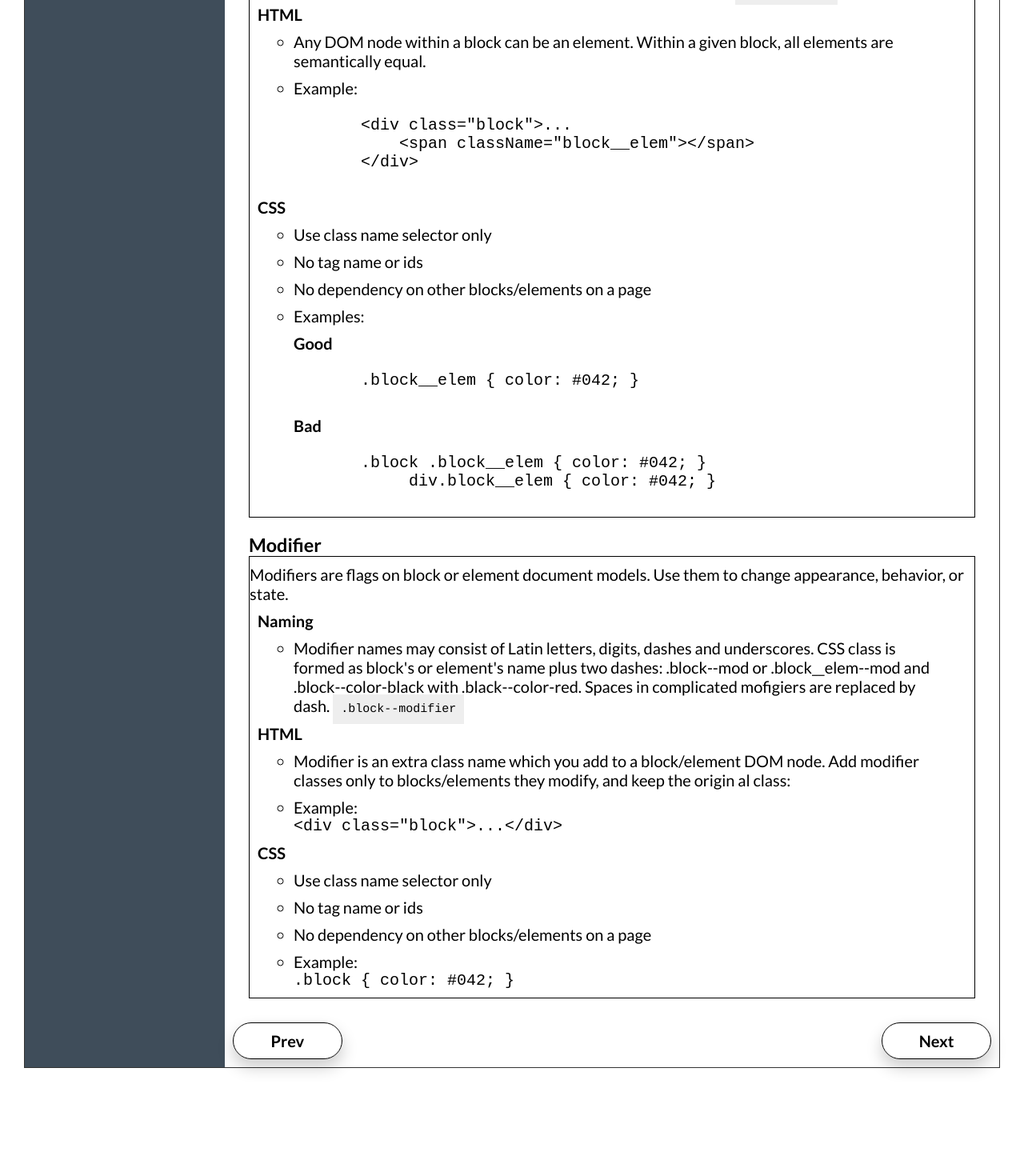
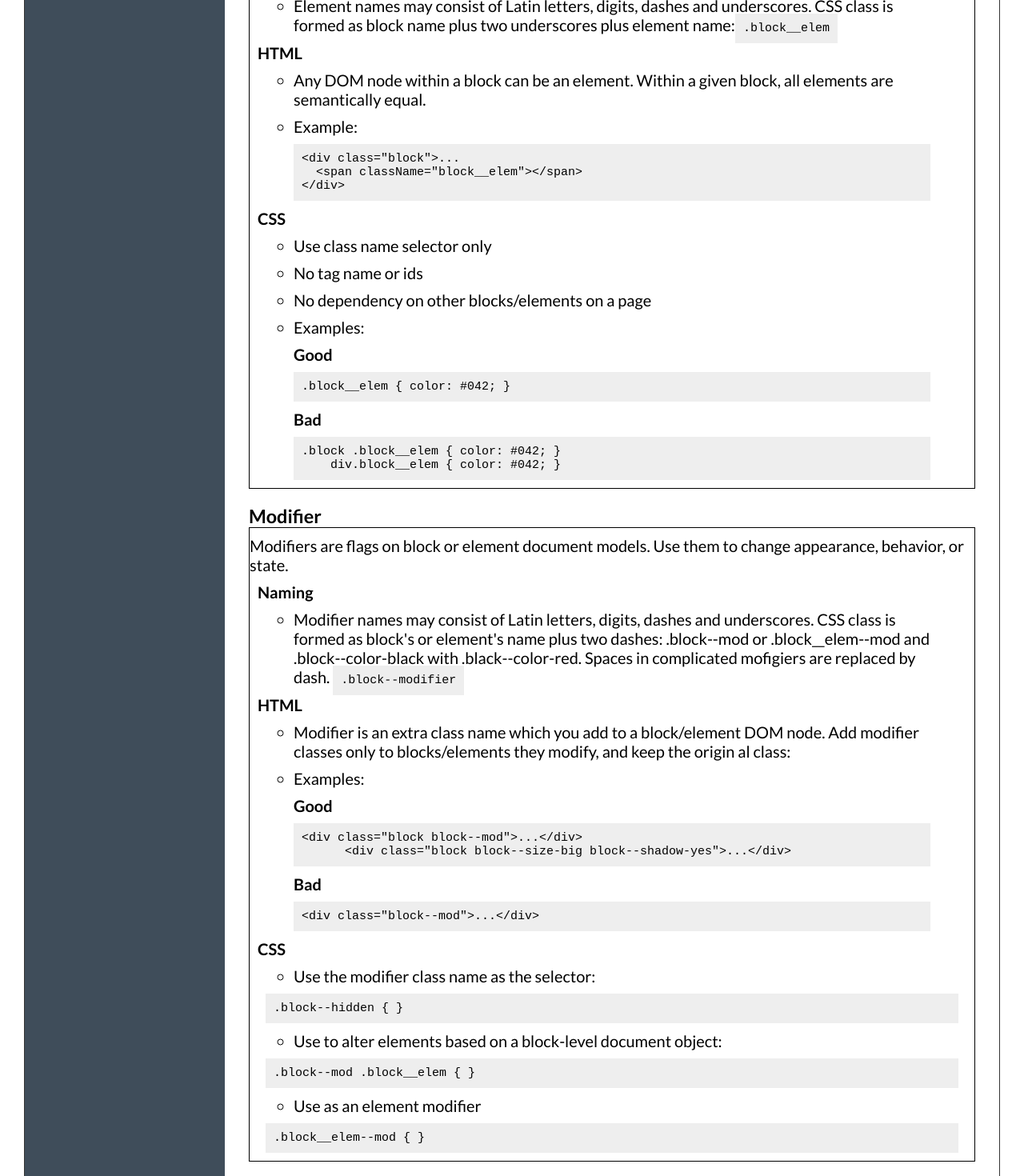
Before and after one commit to prescottbreeden/advanced_css_module, a React app in the folder front_end/: page /8 in a window 1280 px wide. Shown: the part 1500-2970 px from the top of the page at 80% size. Before the commit the page ends 2865 px from the top, so only its background shows below. Built offline with nearby package versions, Linux system fonts and the light colour scheme.

Commit message:
BEM intro almost completed

```diff
--- a/front_end/src/components/chapter2/BemIntro.jsx
+++ b/front_end/src/components/chapter2/BemIntro.jsx
@@ -81,9 +81,10 @@ const BemIntro = (props) => {
                 Any DOM node can be a block if it accepts a class name.
               </li>
               <li className="module__list--item u-list-circle">
-                Example: <span className="module__css-code">
+                Example:
+                <p className="module__terminal-code">
                   <pre>{'<div class="block">...</div>'}</pre>
-                </span>
+                </p>
               </li>
             </ul>
             <p className="module__text">
@@ -100,9 +101,10 @@ const BemIntro = (props) => {
                 No dependency on other blocks/elements on a page
               </li>
               <li className="module__list--item u-list-circle">
-                Example: <span className="module__css-code">
+                Example:
+                <p className="module__terminal-code">
                   <pre>{'.block { color: #042; }'}</pre>
-                </span>
+                </p>
               </li>
             </ul>
           </ul>
@@ -138,11 +140,11 @@ const BemIntro = (props) => {
               </li>
               <li className="module__list--item u-list-circle">
                 Example:
-                <pre>{`
-       <div class="block">...
-           <span className="block__elem"></span>
-       </div>
-                    `}</pre>
+                <p className="module__terminal-code">
+                <pre>{`<div class="block">...
+  <span className="block__elem"></span>
+</div>`}</pre>
+                </p>
               </li>
             </ul>
             <p className="module__text">
@@ -161,14 +163,14 @@ const BemIntro = (props) => {
               <li className="module__list--item u-list-circle">
                 Examples:
                 <p className="module__text"><strong>Good</strong></p>
-                <pre>{`
-       .block__elem { color: #042; }
-                    `}</pre>
+                <p className="module__terminal-code">
+                  <pre>{`.block__elem { color: #042; }`}</pre>
+                </p>
                 <p className="module__text"><strong>Bad</strong></p>
-                <pre>{`
-       .block .block__elem { color: #042; }
-            div.block__elem { color: #042; }
-                    `}</pre>
+                <p className="module__terminal-code">
+                  <pre>{`.block .block__elem { color: #042; }
+    div.block__elem { color: #042; }`}</pre>
+                </p>
               </li>
             </ul>
           </ul>
@@ -205,9 +207,16 @@ const BemIntro = (props) => {
                 modify, and keep the origin al class:
               </li>
               <li className="module__list--item u-list-circle">
-                Example: <span className="module__css-code">
-                  <pre>{'<div class="block">...</div>'}</pre>
-                </span>
+                Examples:
+                <p className="module__text"><strong>Good</strong></p>
+                <p className="module__terminal-code">
+                  <pre>{`<div class="block block--mod">...</div>
+      <div class="block block--size-big block--shadow-yes">...</div>`}</pre>
+                  </p>
+                <p className="module__text"><strong>Bad</strong></p>
+                <p className="module__terminal-code">
+                  <pre>{`<div class="block--mod">...</div>`}</pre>
+                </p>
               </li>
             </ul>
             <p className="module__text">
@@ -215,19 +224,23 @@ const BemIntro = (props) => {
             </p>
             <ul className="module__list">
               <li className="module__list--item u-list-circle">
-                Use class name selector only
+                Use the modifier class name as the selector:
               </li>
+              <p className="module__terminal-code">
+                  <pre>{'.block--hidden { }'}</pre>
+              </p>
               <li className="module__list--item u-list-circle">
-                No tag name or ids
+                Use to alter elements based on a block-level document object:
               </li>
+              <p className="module__terminal-code">
+                  <pre>{'.block--mod .block__elem { }'}</pre>
+              </p>
               <li className="module__list--item u-list-circle">
-                No dependency on other blocks/elements on a page
+                Use as an element modifier
               </li>
-              <li className="module__list--item u-list-circle">
-                Example: <span className="module__css-code">
-                  <pre>{'.block { color: #042; }'}</pre>
-                </span>
-              </li>
+              <p className="module__terminal-code">
+                  <pre>{'.block__elem--mod { }'}</pre>
+              </p>
             </ul>
           </ul>
         </div>
```
